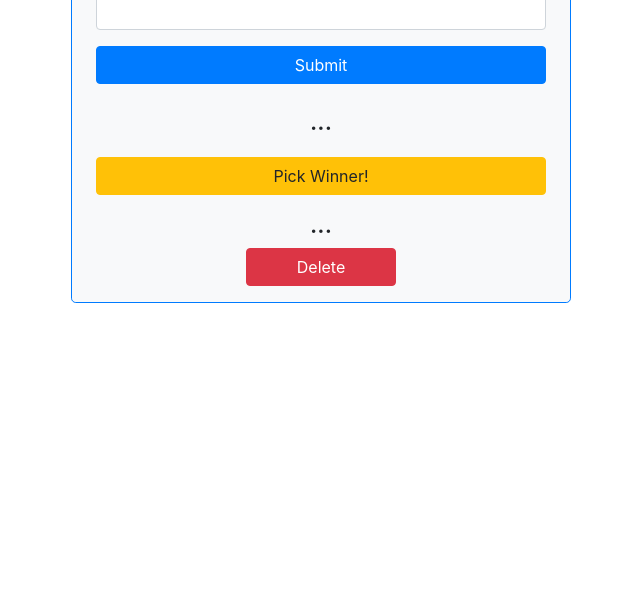
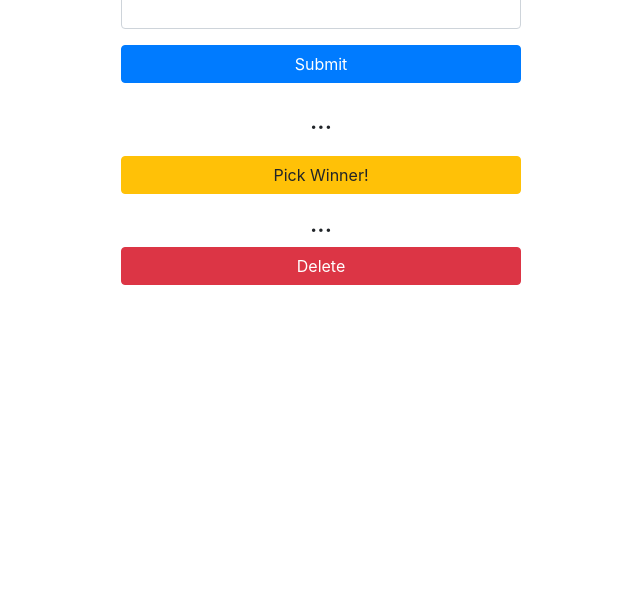
Before and after one commit to klu0926/namePicker, a plain HTML site: page index.html in a window 1280 px wide. Shown: the part 199-800 px from the top of the page, without its empty margins (319-959 px from the left). Drawn offline with nearby package versions, Linux system fonts and the light colour scheme.

Commit message:
updated the code

```diff
--- a/index.html
+++ b/index.html
@@ -6,29 +6,29 @@
   </head>
   <body>
     <!--container-->
-    <div class="container-fluid mt-5 d-flex flex-column align-items-center border border-primary bg-light rounded-lg" style="width: 500px;">
+    <div class="container-fluid mt-5 d-flex flex-column align-items-center text-center ">
 
       <!--title-->
       <h1 class="display-3 mt-5 text-primary font-weight-bold">Name Picker</h1>
 
       <!--name input-->
-      <input type="text" class="form-control mb-3" id="name" name="name" style="width: 450px;">
+      <input type="text" class="form-control mb-3" id="name" name="name" style="width:400px">
 
       <!--submit button -->
-      <button class="btn btn-md btn-primary" id="nameButton" style="width: 450px" >Submit</button>
+      <button class="btn btn-md btn-primary" id="nameButton" style="width:400px" >Submit</button>
 
       <!--Name Display-->
-      <p class="h4 mt-4 mb-1" id="nameList" style="word-break: break-all">...<p>
+      <p class="h4 mt-4 mb-1" id="nameList" style="word-break: break-all; width:400px">...<p>
       <p class="h4 mb-2" id="nameCount" style="word-break: break-all; display: none;"><p>
 
       <!--Pick Winner button-->
-      <button class="btn btn-md btn-warning" id="winnerButton" style="width: 450px" >Pick Winner!</button>
+      <button class="btn btn-md btn-warning" id="winnerButton"  style="width:400px">Pick Winner!</button>
 
       <!--Winner Display-->
-      <p class="h4 mt-0 mb-2" id="winner">...<p>
+      <p class="h4 mt-0 mb-2" id="winner"  style="width:400px">...<p>
 
       <!--Delete data button-->
-      <button class="btn btn-md btn-danger mt-0" id="clearButton" style="width: 150px" >Delete</button>
+      <button class="btn btn-md btn-danger mt-0" id="clearButton" style="width:400px" >Delete</button>
 
 
     </div>
@@ -104,12 +104,12 @@
 
 
 
-      // 存擋 JSON.stringify(data)
+      // 存擋 JSON.stringify(data) 需要把Array(object)轉成string
       function save(list){
         localStorage.setItem('nameList', JSON.stringify(list));
       }
 
-      // 讀取 JSON.parse(data)
+      // 讀取 JSON.parse(data) 需要把string 轉成 JSON (JavaScript Object Notation)
       function load(){
         if (localStorage.getItem('nameList')) {
           console.log("load : found data")
```
